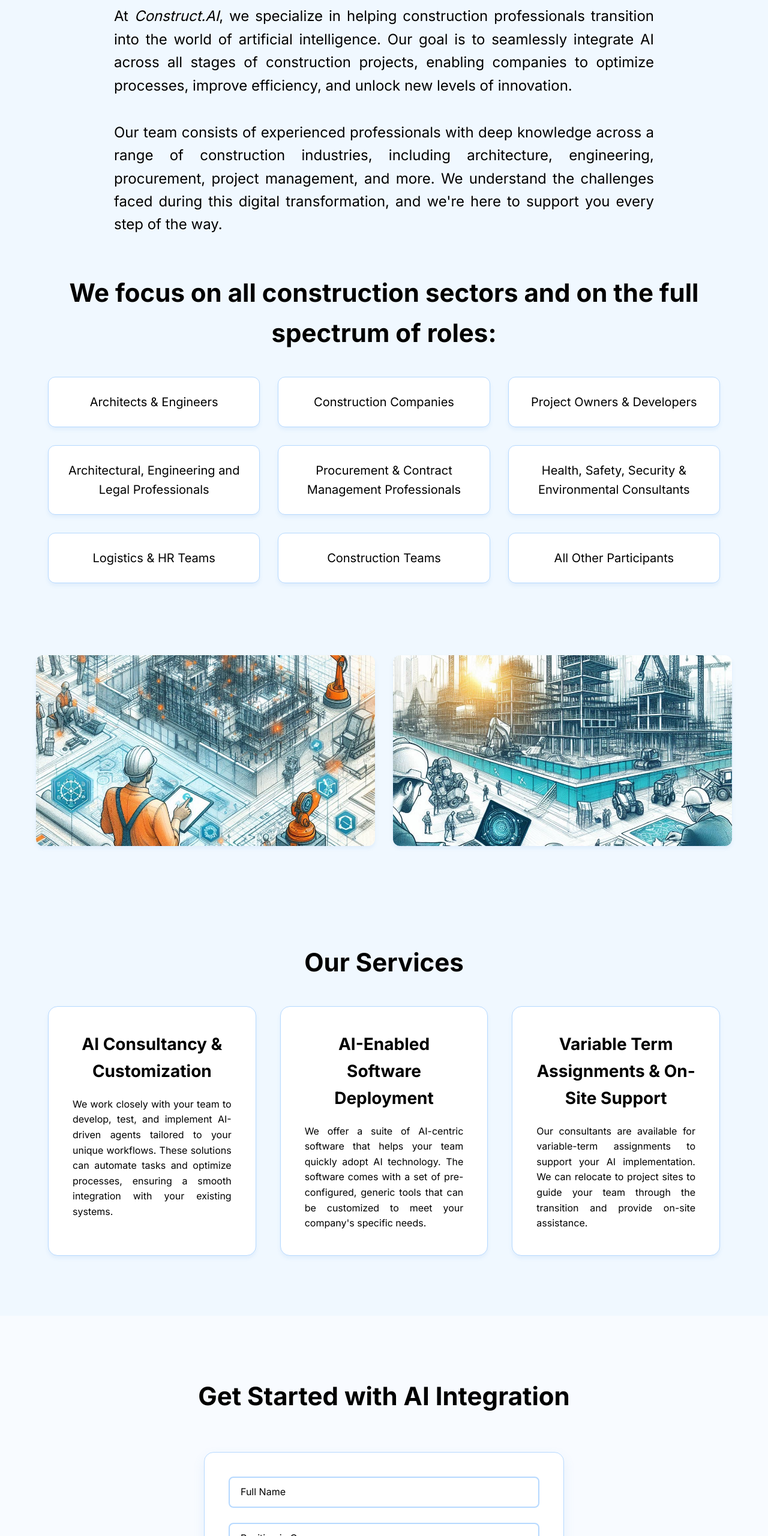
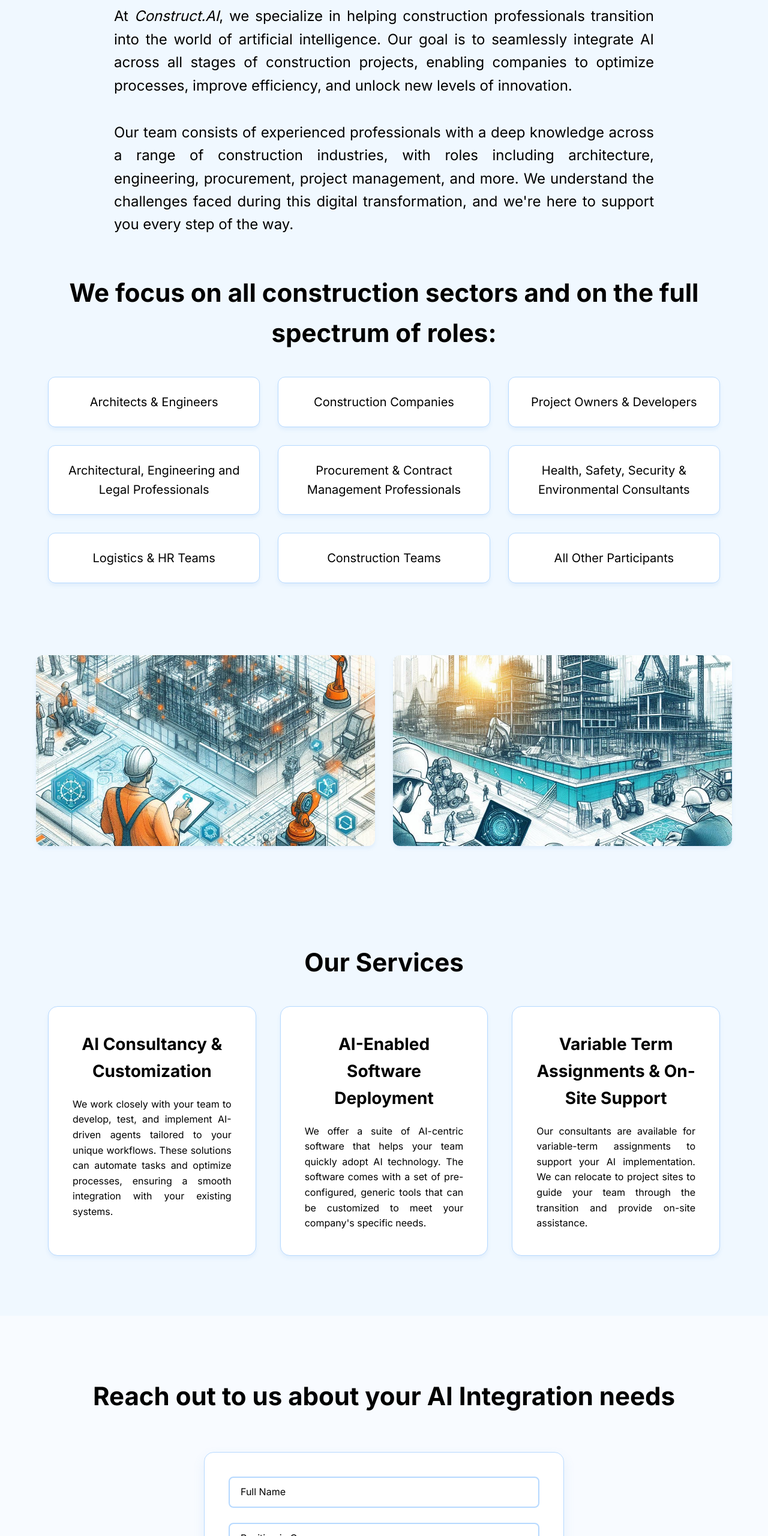
Before and after one commit to tennantalistair/constructai-website, a website: page index.html in a window 1280 px wide. Shown: the part 907-3467 px from the top of the page at 60% size. Drawn offline with Linux system fonts and the light colour scheme.

Commit message:
20241010-055

```diff
--- a/index.html
+++ b/index.html
@@ -31,7 +31,7 @@
             <div class="container">
                 <p class="intro">At <em>Construct.AI</em>, we specialize in helping construction professionals transition into the world of artificial intelligence. Our goal is to seamlessly integrate AI across all stages of construction projects, enabling companies to optimize processes, improve efficiency, and unlock new levels of innovation.</p>
 
-                <p>Our team consists of experienced professionals with deep knowledge across a range of construction industries, including architecture, engineering, procurement, project management, and more. We understand the challenges faced during this digital transformation, and we're here to support you every step of the way.</p>
+                <p>Our team consists of experienced professionals with a deep knowledge across a range of construction industries, with roles including architecture, engineering, procurement, project management, and more. We understand the challenges faced during this digital transformation, and we're here to support you every step of the way.</p>
 
                 <div class="sectors">
                     <h2>We focus on all construction sectors and on the full spectrum of roles:</h2>
@@ -83,7 +83,7 @@
 
         <section class="contact">
             <div class="container">
-                <h2>Get Started with AI Integration</h2>
+                <h2>Reach out to us about your AI Integration needs</h2>
                 <form id="inquiryForm" class="contact-form" action="https://formsubmit.co/tennantalistair@gmail.com" method="POST">
                     <!-- Hidden inputs for FormSubmit configuration -->
                     <input type="hidden" name="_next" value="https://constructai-website.onrender.com/thanks.html">
```
